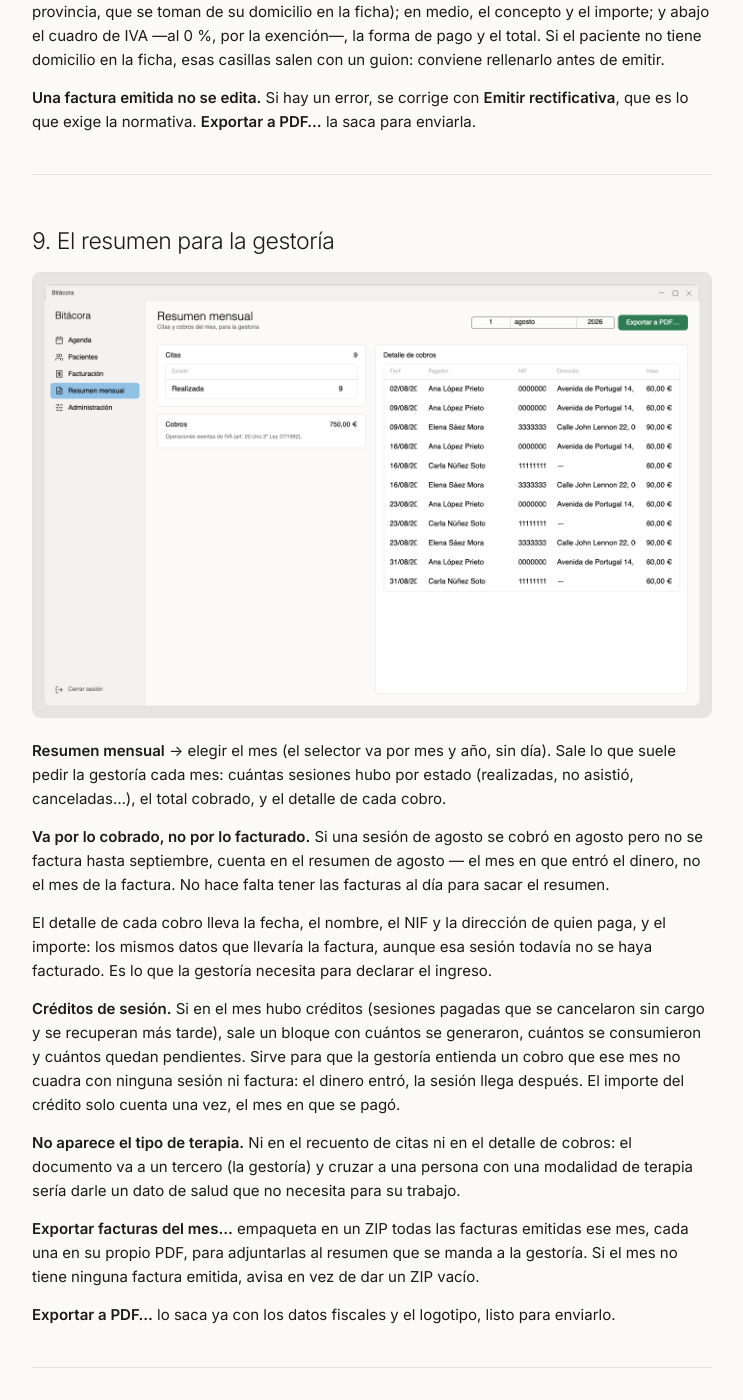
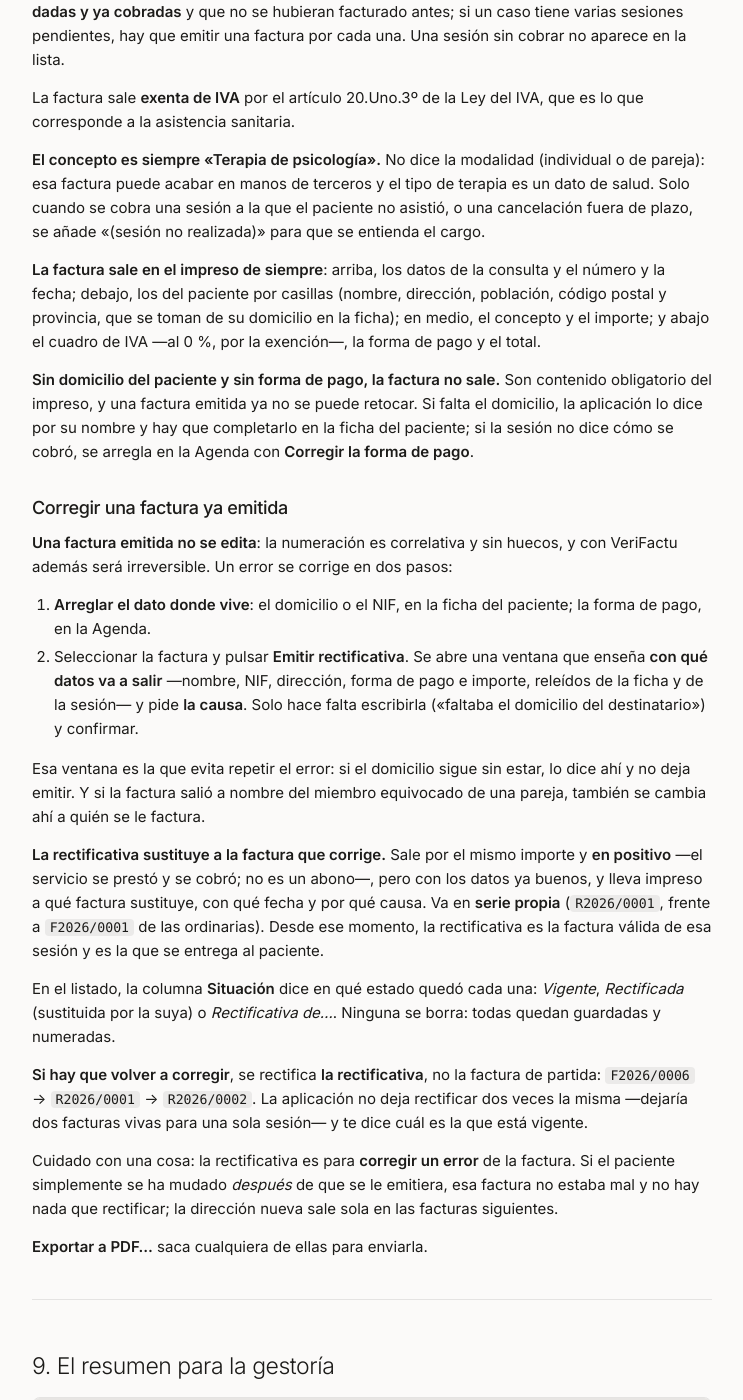
Before and after one commit to emiliocastilo/bitacora-descargas, a Jekyll site: the page built from MANUAL.md, in a window 1280 px wide and 1400 px high, scrolled down 15852 px. Shown: the whole window, without its empty margins (268-1011 px from the left). Built offline with Jekyll 4.4.1, drawn with Linux system fonts in a browser that asks for light colours; our own code applies the rules of GitHub Pages for plain Markdown files; some of the changed text lies outside the part shown.

Commit message:
Actualizar la web para 0.1.9

```diff
--- a/MANUAL.md
+++ b/MANUAL.md
@@ -73,10 +74,13 @@
 *Tema*.
 
 Para dejar la consulta lista hay que pasar por cuatro, y ya no se vuelven a
-tocar salvo que cambie algo: **Consulta** (§3.1), **Tarifas** (§3.2), **Seguridad
-y copias** (§3.3 y §3.4) y **Conexiones** (§3.5). *Cuestionarios* solo hace falta
-si se van a pasar test (§6), *Diagnóstico* (§3.6) no se toca y *Tema* (§3.7) es
-cuestión de gusto.
+tocar salvo que cambie algo: [**Consulta**](#31-consulta),
+[**Tarifas**](#32-tarifas), **Seguridad y copias** —[la clave de
+recuperación](#33-la-clave-de-recuperación) y [la verificación en dos
+pasos](#34-verificación-en-dos-pasos-opcional-recomendable)— y
+[**Conexiones**](#35-conectar-google). *Cuestionarios* solo hace falta si se van
+a pasar [test](#cuestionarios), *[Diagnóstico](#36-informes-de-diagnóstico)* no
+se toca y *[Tema](#37-tema)* es cuestión de gusto.
 
 ![Pantalla de Administración, abierta por la pestaña Consulta con los datos de la profesional](imagenes/administracion.png)
 
@@ -90,8 +94,9 @@
 - **Consentimiento vigente**: una etiqueta con la versión del documento de
   consentimiento que se está haciendo firmar (por ejemplo `2026-01`). No es el
   documento en sí —el consentimiento firmado de cada paciente se guarda en su
-  ficha (§4)—, solo sirve para saber quién firmó qué: al cambiar la versión, las
-  fichas que habían firmado la anterior quedan marcadas para volver a firmar.
+  ficha, ver [Registrar el consentimiento](#registrar-el-consentimiento)—, solo
+  sirve para saber quién firmó qué: al cambiar la versión, las fichas que habían
+  firmado la anterior quedan marcadas para volver a firmar.
 - **Logotipo de la consulta**: se estampa como marca de agua muy atenuada en las
   facturas e informes que se exporten. Opcional.
 
@@ -122,7 +127,8 @@
 ### 3.3 La clave de recuperación
 
 En la pestaña **Seguridad y copias** hay cuatro apartados: el registro de accesos
-y las copias de seguridad (los dos explicados en §7), la clave de recuperación y
+y las copias de seguridad (los dos explicados en [Copias de seguridad y
+recuperación](#7-copias-de-seguridad-y-recuperación)), la clave de recuperación y
 la verificación en dos pasos. Los dos últimos se dejan puestos ahora.
 
 Esto es lo más importante de toda la guía.
@@ -157,8 +163,9 @@
 código. Para desactivarlo hacen falta la contraseña y un código válido.
 
 **Si se pierde el móvil.** Se entra con la clave de recuperación en papel (la de
-§3.3, ahora sí): al hacerlo, la verificación en dos pasos se apaga y hay que
-volver a configurarla con el móvil nuevo. Por eso el papel sigue siendo
+[La clave de recuperación](#33-la-clave-de-recuperación), ahora sí): al hacerlo,
+la verificación en dos pasos se apaga y hay que volver a configurarla con el
+móvil nuevo. Por eso el papel sigue siendo
 imprescindible aunque se use el segundo factor.
 
 **La hora tiene que estar bien.** El código depende del reloj: si el del ordenador
@@ -171,8 +178,9 @@
 de Meet, y subir las copias de seguridad a Drive.
 
 Se conecta desde **Administración › Conexiones** (o en la pantalla del primer
-arranque, §2) cargando el archivo de credenciales `client_secret.json`. Se abre
-el navegador, se acepta con la cuenta de la consulta, y ya queda.
+arranque, [Crear la consulta](#2-crear-la-consulta-solo-la-primera-vez))
+cargando el archivo de credenciales `client_secret.json`. Se abre el navegador,
+se acepta con la cuenta de la consulta, y ya queda.
 
 **Qué ve Google y qué no.** En el calendario solo aparece una etiqueta del tipo
 `Sesión · AR-3f9c1b`: nunca el nombre del paciente ni el motivo. El paciente no
@@ -213,6 +221,11 @@
 
 ![Listado de pacientes, con el filtro de casos abiertos y los botones de Abrir ficha y Dar de alta](imagenes/pacientes.png)
 
+En la primera columna del listado aparece una **tarta** junto a quien cumple años
+ese día, para poder felicitarle al entrar por la puerta. Sale solo el día del
+cumpleaños y no hace nada más: no cambia la ficha ni avisa a nadie. A quien nació
+un 29 de febrero se le marca el 28 los años que no son bisiestos.
+
 ### Dar de alta a un paciente
 
 **Pacientes** → **Dar de alta**. Se abre una ventana: nombre, apellidos, DNI o
@@ -249,7 +262,8 @@
 **Reabrir** lo vuelve a activar.
 
 Cerrar los casos hace falta, además, para poder **suprimir** la ficha más
-adelante (§10): una ficha con casos abiertos no se puede suprimir.
+adelante, ver [Cosas que conviene saber](#10-cosas-que-conviene-saber): una ficha
+con casos abiertos no se puede suprimir.
 
 ### Registrar el consentimiento
 
@@ -342,8 +356,9 @@
 para WhatsApp**. Copia el mismo texto del correo al portapapeles, listo para pegarlo
 en la conversación. No envía nada: solo copia.
 
-**El recordatorio automático** (§3.2) se manda al abrir Bitácora, no por su
-cuenta con el ordenador apagado: si un día no se abre el programa, ese día no se
+**El recordatorio automático** (el que se configura en [Tarifas](#32-tarifas))
+se manda al abrir Bitácora, no por su cuenta con el ordenador apagado: si un día
+no se abre el programa, ese día no se
 avisa a nadie. Es a propósito, porque un envío que falla sin que nadie lo vea es
 peor que no enviarlo. Cada sesión se recuerda una sola vez, así que abrir y
 cerrar el programa varias veces no repite el correo.
@@ -382,6 +397,13 @@
   Bizum** y **Pagada por transferencia**, para el cobro que no vino por Bizum. La
   forma de pago queda guardada y es la que luego sale impresa en la factura. (Y
   **Anular el pago** si se marcó por error.)
+- **Corregir la forma de pago**, en una sesión ya cobrada: sale al pulsarlo un
+  desplegable con **Se cobró por Bizum** y **Se cobró por transferencia**. Es
+  para cuando se marcó por Bizum lo que llegó por transferencia. Cambia solo la
+  forma; **la fecha del cobro no se mueve**, que es lo que pasaría anulando el
+  pago y volviéndolo a marcar. Si esa sesión ya estaba facturada, la factura no
+  cambia: para eso hay que rectificarla y emitirla de nuevo (ver
+  [Facturación](#8-facturación)).
 - **Realizada**: la sesión se dio.
 - **No asistió**: no vino y no avisó. Se cobra.
 - **Reprogramar**: mueve la sesión a otra fecha conservando el importe y el
@@ -400,7 +422,8 @@
 Si al dar una sesión por **realizada** ya estaba pagada, sale una ventana
 **Emitir factura** que ofrece facturarla ahí mismo, sin pasar por Facturación. Si
 el caso es de pareja se elige a quién se le factura; si no, basta con confirmar.
-**Ahora no** la deja sin facturar: se puede emitir después desde Facturación (§8).
+**Ahora no** la deja sin facturar: se puede emitir después desde la sección de
+[Facturación](#8-facturación).
 
 ### Una sesión pagada que se cancela
 
@@ -578,7 +602,8 @@
 si lo hubiera, quien entrara en el correo entraría en las historias clínicas.
 
 Si estaba activada la verificación en dos pasos, al recuperar el acceso así se
-apaga: hay que volver a configurarla (§3.4).
+apaga: hay que volver a configurarla (ver [Verificación en dos
+pasos](#34-verificación-en-dos-pasos-opcional-recomendable)).
 
 ---
 
@@ -607,12 +632,52 @@
 el número y la fecha; debajo, los del paciente por casillas (nombre, dirección,
 población, código postal y provincia, que se toman de su domicilio en la ficha);
 en medio, el concepto y el importe; y abajo el cuadro de IVA —al 0 %, por la
-exención—, la forma de pago y el total. Si el paciente no tiene domicilio en la
-ficha, esas casillas salen con un guion: conviene rellenarlo antes de emitir.
+exención—, la forma de pago y el total.
 
-**Una factura emitida no se edita.** Si hay un error, se corrige con **Emitir
-rectificativa**, que es lo que exige la normativa. **Exportar a PDF…** la saca
-para enviarla.
+**Sin domicilio del paciente y sin forma de pago, la factura no sale.** Son
+contenido obligatorio del impreso, y una factura emitida ya no se puede
+retocar. Si falta el domicilio, la aplicación lo dice por su nombre y hay que
+completarlo en la ficha del paciente; si la sesión no dice cómo se cobró, se
+arregla en la Agenda con **Corregir la forma de pago**.
+
+### Corregir una factura ya emitida
+
+**Una factura emitida no se edita**: la numeración es correlativa y sin huecos,
+y con VeriFactu además será irreversible. Un error se corrige en dos pasos:
+
+1. **Arreglar el dato donde vive**: el domicilio o el NIF, en la ficha del
+   paciente; la forma de pago, en la Agenda.
+2. Seleccionar la factura y pulsar **Emitir rectificativa**. Se abre una ventana
+   que enseña **con qué datos va a salir** —nombre, NIF, dirección, forma de pago
+   e importe, releídos de la ficha y de la sesión— y pide **la causa**. Solo hace
+   falta escribirla («faltaba el domicilio del destinatario») y confirmar.
+
+Esa ventana es la que evita repetir el error: si el domicilio sigue sin estar,
+lo dice ahí y no deja emitir. Y si la factura salió a nombre del miembro
+equivocado de una pareja, también se cambia ahí a quién se le factura.
+
+**La rectificativa sustituye a la factura que corrige.** Sale por el mismo
+importe y **en positivo** —el servicio se prestó y se cobró; no es un abono—,
+pero con los datos ya buenos, y lleva impreso a qué factura sustituye, con qué
+fecha y por qué causa. Va en **serie propia** (`R2026/0001`, frente a
+`F2026/0001` de las ordinarias). Desde ese momento, la rectificativa es la
+factura válida de esa sesión y es la que se entrega al paciente.
+
+En el listado, la columna **Situación** dice en qué estado quedó cada una:
+*Vigente*, *Rectificada* (sustituida por la suya) o *Rectificativa de…*. Ninguna
+se borra: todas quedan guardadas y numeradas.
+
+**Si hay que volver a corregir**, se rectifica **la rectificativa**, no la
+factura de partida: `F2026/0006` → `R2026/0001` → `R2026/0002`. La aplicación no
+deja rectificar dos veces la misma —dejaría dos facturas vivas para una sola
+sesión— y te dice cuál es la que está vigente.
+
+Cuidado con una cosa: la rectificativa es para **corregir un error** de la
+factura. Si el paciente simplemente se ha mudado *después* de que se le
+emitiera, esa factura no estaba mal y no hay nada que rectificar; la dirección
+nueva sale sola en las facturas siguientes.
+
+**Exportar a PDF…** saca cualquiera de ellas para enviarla.
 
 ---
 
--- a/_config.yml
+++ b/_config.yml
@@ -25,4 +25,4 @@
 exclude:
   - README.md
 
-version: 0.1.8
+version: 0.1.9
```
Also changed, not shown: other parts of MANUAL.md (+6 -4 lines).
